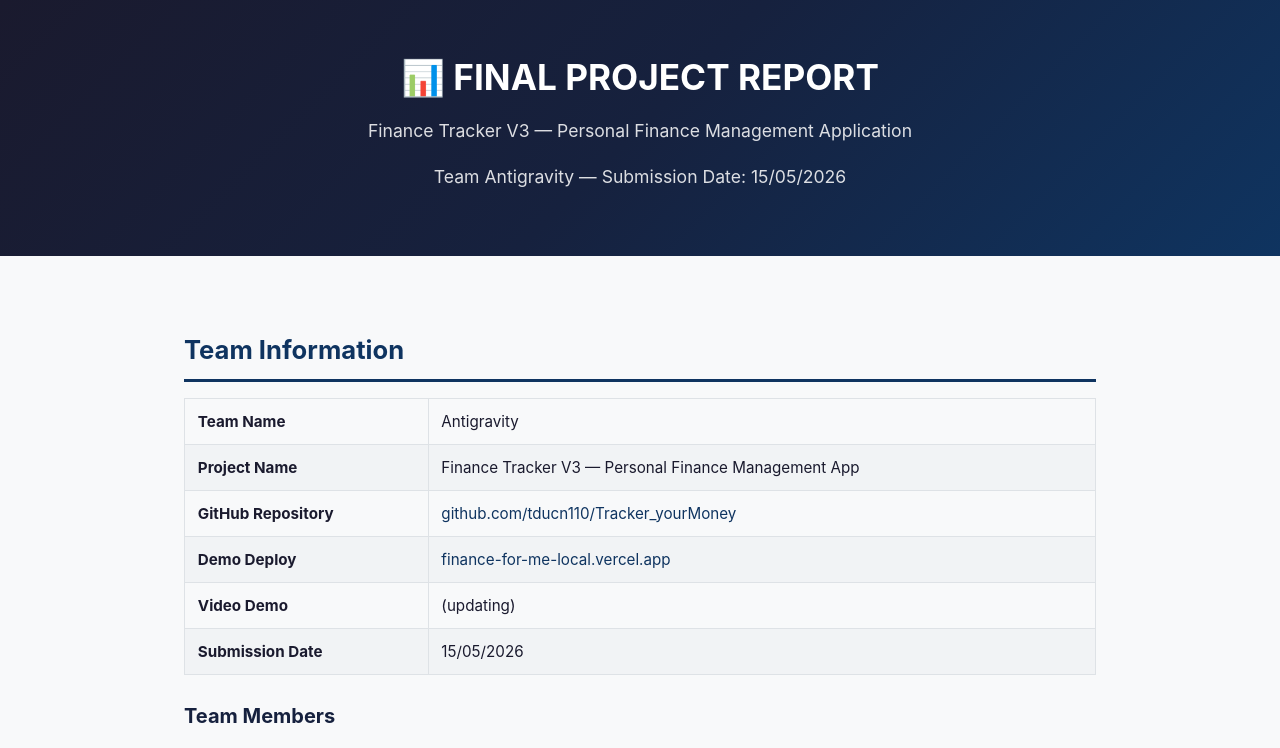
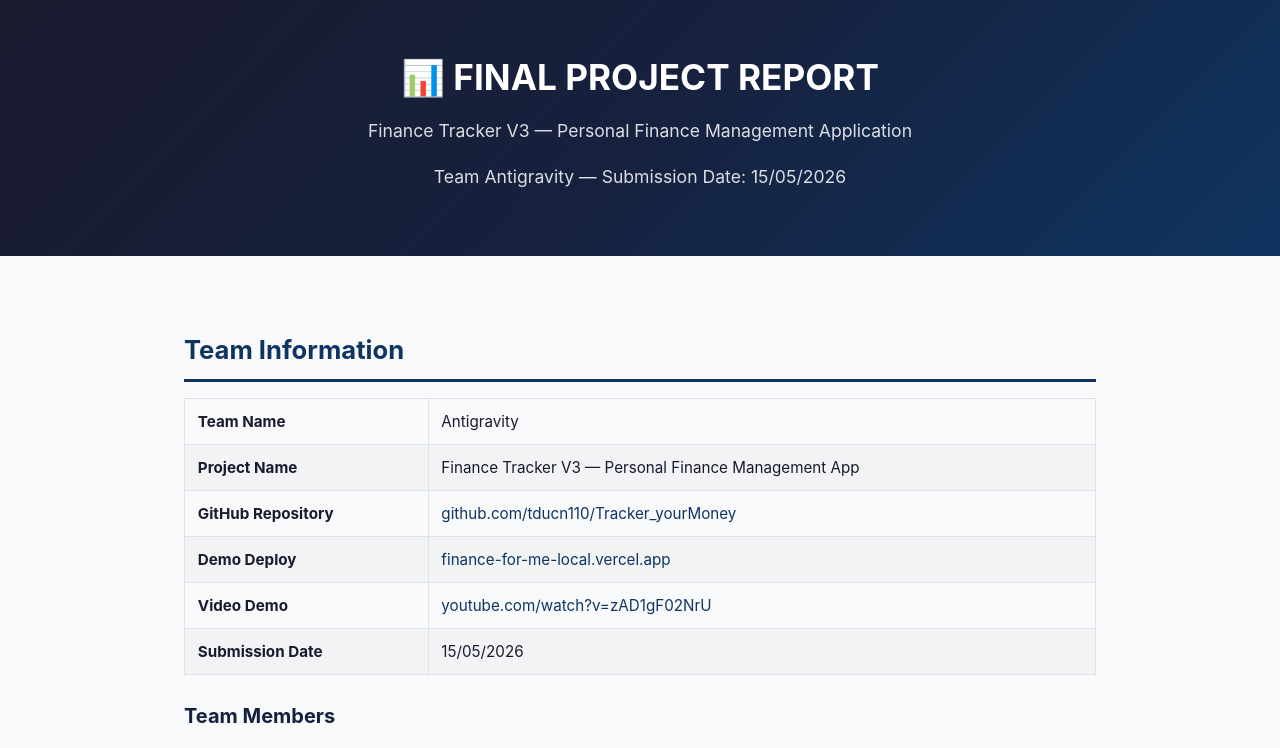
Before and after one commit to kiet00394-collab/Final-Report, a Next.js app: page / in a window 1280 px wide. Shown: the top 748 px of the page. Built offline with nearby package versions, Linux system fonts and the light colour scheme.

Commit message:
feat: add YouTube demo link

```diff
--- a/pages/index.js
+++ b/pages/index.js
@@ -24,7 +24,7 @@ export default function Home() {
             <tr><td><strong>Project Name</strong></td><td>Finance Tracker V3 — Personal Finance Management App</td></tr>
             <tr><td><strong>GitHub Repository</strong></td><td><a href="https://github.com/tducn110/Tracker_yourMoney" target="_blank" rel="noopener">github.com/tducn110/Tracker_yourMoney</a></td></tr>
             <tr><td><strong>Demo Deploy</strong></td><td><a href="https://finance-for-me-local.vercel.app" target="_blank" rel="noopener">finance-for-me-local.vercel.app</a></td></tr>
-            <tr><td><strong>Video Demo</strong></td><td>(updating)</td></tr>
+            <tr><td><strong>Video Demo</strong></td><td><a href="https://www.youtube.com/watch?v=zAD1gF02NrU" target="_blank" rel="noopener">youtube.com/watch?v=zAD1gF02NrU</a></td></tr>
             <tr><td><strong>Submission Date</strong></td><td>15/05/2026</td></tr>
           </tbody>
         </table>
@@ -615,7 +615,7 @@ da139ec feat(automation): add recurring bills worker, notifications &amp; settin
           <li className="done"><strong>Source code on GitHub</strong> — <a href="https://github.com/tducn110/Tracker_yourMoney" target="_blank" rel="noopener">github.com/tducn110/Tracker_yourMoney</a></li>
           <li className="done"><strong>README.md</strong> — Setup guide, project overview, feature list with screenshots, ERD</li>
           <li className="done"><strong>ARCHITECTURE.md</strong> — Detailed system architecture documentation</li>
-          <li className="done"><strong>Video demo</strong> — (YouTube link updating, max 10 minutes, min 720p)</li>
+          <li className="done"><strong>Video demo</strong> — <a href="https://www.youtube.com/watch?v=zAD1gF02NrU" target="_blank" rel="noopener">youtube.com/watch?v=zAD1gF02NrU</a></li>
           <li className="done"><strong>Self-Reports</strong> — Each member committed file to <code>docs/self-reports/</code></li>
           <li className="done"><strong>Vercel Deployment</strong> — <a href="https://finance-for-me-local.vercel.app" target="_blank" rel="noopener">finance-for-me-local.vercel.app</a></li>
         </ul>
```
